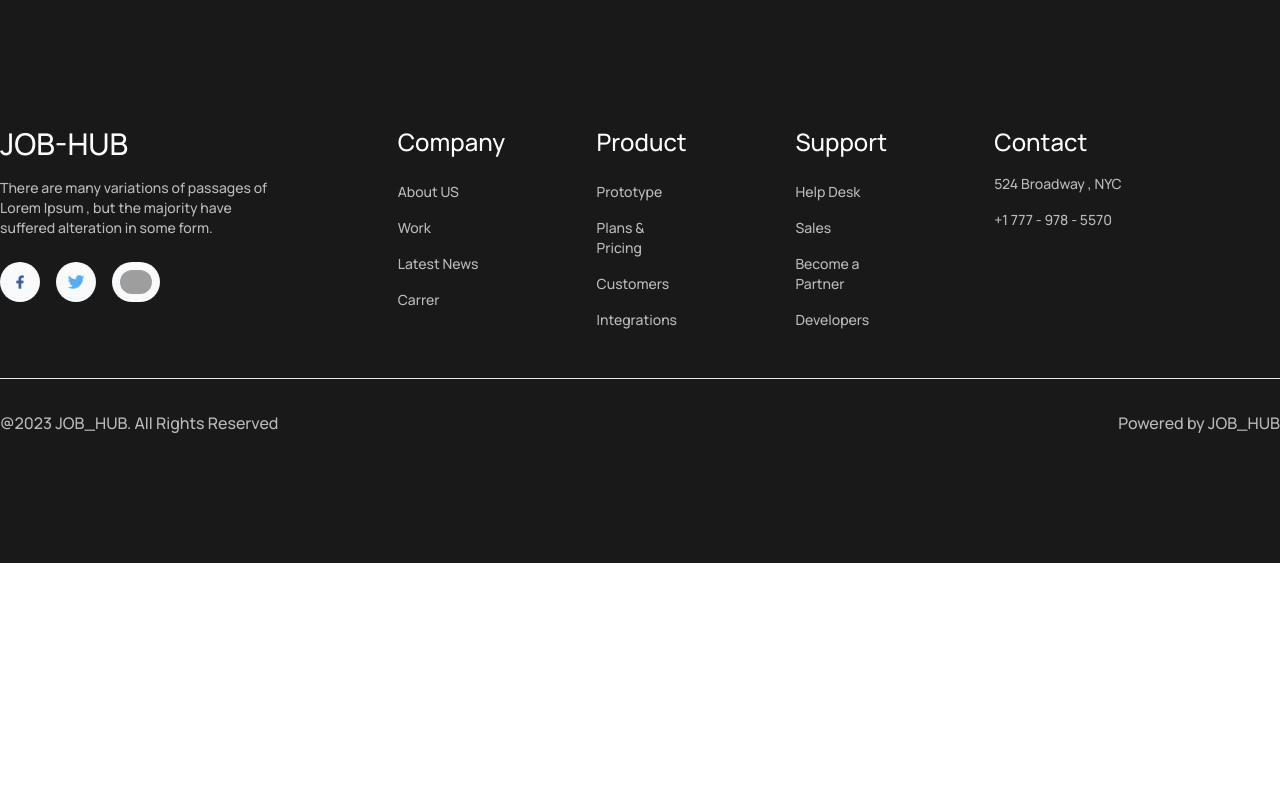
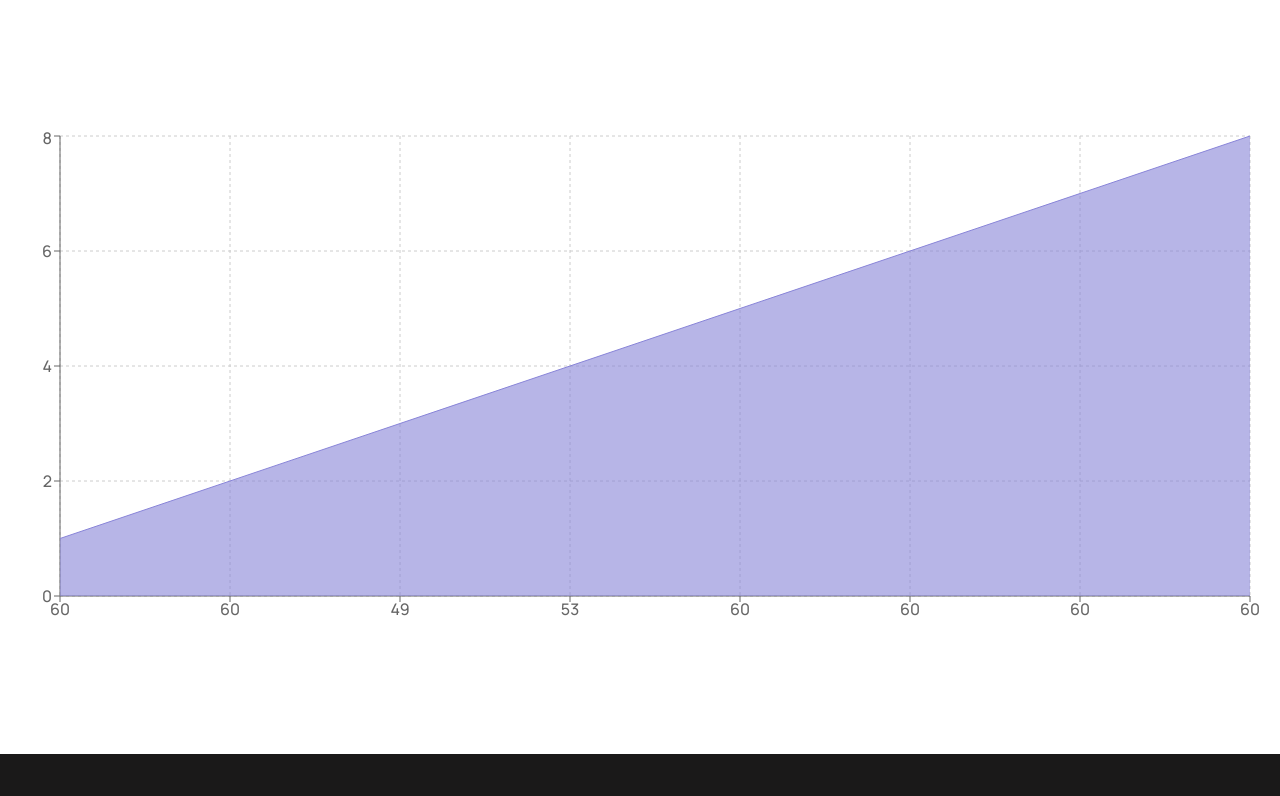
Before and after one commit to Re-zan/Job-Hub, a React (Vite) app: page /statistics in a window 1280 px wide. Shown: the part 524-1320 px from the top of the page. Before the commit the page ends 1087 px from the top, so only its background shows below. Built offline with nearby package versions, Linux system fonts and the light colour scheme; grey boxes are pictures that could not be loaded.

Commit message:
chart added

```diff
--- a/package.json
+++ b/package.json
@@ -16,6 +16,7 @@
     "react": "^18.2.0",
     "react-dom": "^18.2.0",
     "react-router-dom": "^6.10.0",
+    "recharts": "^2.5.0",
     "sort-by": "^1.2.0"
   },
   "devDependencies": {
--- /dev/null
+++ b/public/marks.json
@@ -0,0 +1,42 @@
+[
+  {
+    "id": 1,
+    "assingment": 1,
+    "marks": 60
+  },
+  {
+    "id": 2,
+    "assingment": 2,
+    "marks": 60
+  },
+  {
+    "id": 3,
+    "assingment": 3,
+    "marks": 49
+  },
+  {
+    "id": 4,
+    "assingment": 4,
+    "marks": 53
+  },
+  {
+    "id": 5,
+    "assingment": 5,
+    "marks": 60
+  },
+  {
+    "id": 6,
+    "assingment": 6,
+    "marks": 60
+  },
+  {
+    "id": 7,
+    "assingment": 7,
+    "marks": 60
+  },
+  {
+    "id": 8,
+    "assingment": 8,
+    "marks": 60
+  }
+]
--- a/src/components/Header/Header.jsx
+++ b/src/components/Header/Header.jsx
@@ -5,7 +5,7 @@ const Header = () => {
   const [open, setOpen] = useState(false);
 
   return (
-    <div className="bg-gradient-to-r from-[#7e90fe0d] to-[#9873ff0d]">
+    <div className="bg-gradient-to-r from-[#7e90fe0d] to-[#9873ff0d] ">
       <nav className="my_conatiner justify-between items-center  pt-12 pb-10 md:flex">
         <div className="headeing flex justify-between">
           <Link to="/">
@@ -14,7 +14,7 @@ const Header = () => {
             </div>
           </Link>
           <div
-            className="md:hidden mr-3 md:mr-0"
+            className="md:hidden mr-3 md:mr-0 z-40"
             onClick={() => setOpen(!open)}
           >
             <span>
--- a/src/components/Statistics/Statistics.jsx
+++ b/src/components/Statistics/Statistics.jsx
@@ -1,10 +1,47 @@
 import React from "react";
 import Banner from "../../utilities/Banner/Banner";
-
+import {
+  AreaChart,
+  Area,
+  XAxis,
+  YAxis,
+  CartesianGrid,
+  Tooltip,
+  ResponsiveContainer,
+} from "recharts";
+import { useLoaderData } from "react-router-dom";
 const Statistics = () => {
+  const datas = useLoaderData();
   return (
     <div>
       <Banner title="Assignment Mark Chart"></Banner>
+      <div className="my_conatiner my-32">
+        <ResponsiveContainer width="100%" height={500}>
+          <AreaChart
+            width={500}
+            height={200}
+            data={datas}
+            syncId="anyId"
+            margin={{
+              top: 10,
+              right: 30,
+              left: 0,
+              bottom: 0,
+            }}
+          >
+            <CartesianGrid strokeDasharray="3 3" />
+            <XAxis dataKey="marks" />
+            <YAxis />
+            <Tooltip />
+            <Area
+              type="monotone"
+              dataKey="assingment"
+              stroke="#8884d8"
+              fill="#8884d8"
+            />
+          </AreaChart>
+        </ResponsiveContainer>
+      </div>
     </div>
   );
 };
--- a/src/main.jsx
+++ b/src/main.jsx
@@ -22,6 +22,7 @@ const router = createBrowserRouter([
       {
         path: "statistics",
         element: <Statistics></Statistics>,
+        loader: () => fetch("marks.json"),
       },
       {
         path: "applied-jobs",
--- a/src/utilities/Banner/Banner.jsx
+++ b/src/utilities/Banner/Banner.jsx
@@ -4,7 +4,7 @@ import Vector2 from "../../assets/images/banner/Vector.png";
 
 const Banner = (props) => {
   return (
-    <div className="bg-gradient-to-r from-[#7e90fe0d] to-[#9873ff0d]">
+    <div className="bg-gradient-to-r from-[#7e90fe0d] to-[#9873ff0d] z-10">
       <div className="my_conatiner text-center  py-28">
         <img
           src={Vector1}
```
Also changed, not shown: 1 other file (tests, documents, lock files or other folders).
